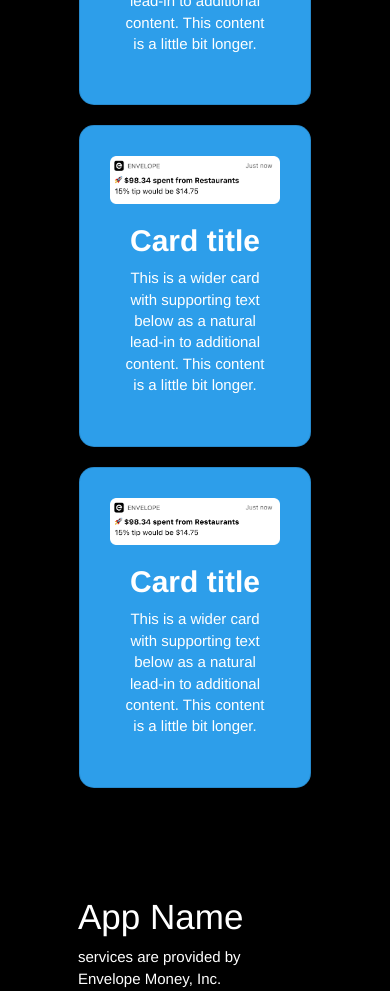
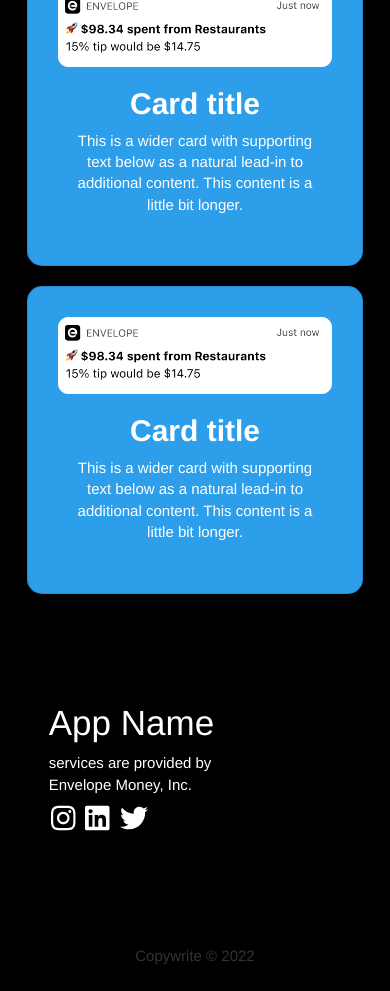
Before and after one commit to kartikey29/juggle_landing, a React (Create React App) app: page / in a window 390 px wide. Shown: the part 2520-3511 px from the top of the page. Built offline with nearby package versions, Linux system fonts and the light colour scheme.

Commit message:
fixed some styling

```diff
--- a/src/components/Body/Body.module.css
+++ b/src/components/Body/Body.module.css
@@ -22,10 +22,15 @@
   line-height: 25px;
 }
 
-.cardcontainer {
-  width: 70%;
-}
-
 button {
   color: black;
 }
+
+@media only screen and (max-width: 663px) {
+  .Bodytext {
+    width: 80%;
+  }
+  .hand {
+    width: 90%;
+  }
+}
--- a/src/components/Card.module.css
+++ b/src/components/Card.module.css
@@ -28,3 +28,12 @@
 .text {
   font-size: 2.5rem;
 }
+
+@media only screen and (max-width: 663px) {
+  .card {
+    width: 100%;
+  }
+  .row {
+    width: 90%;
+  }
+}
--- a/src/components/Footer/Footer.module.css
+++ b/src/components/Footer/Footer.module.css
@@ -38,4 +38,11 @@ h3 {
     right: 3px;
     font-size: 2.8rem;
   }
+  .footer {
+    margin: 100px auto;
+    text-align: left;
+    width: 75%;
+    color: white;
+    position: relative;
+  }
 }
```
